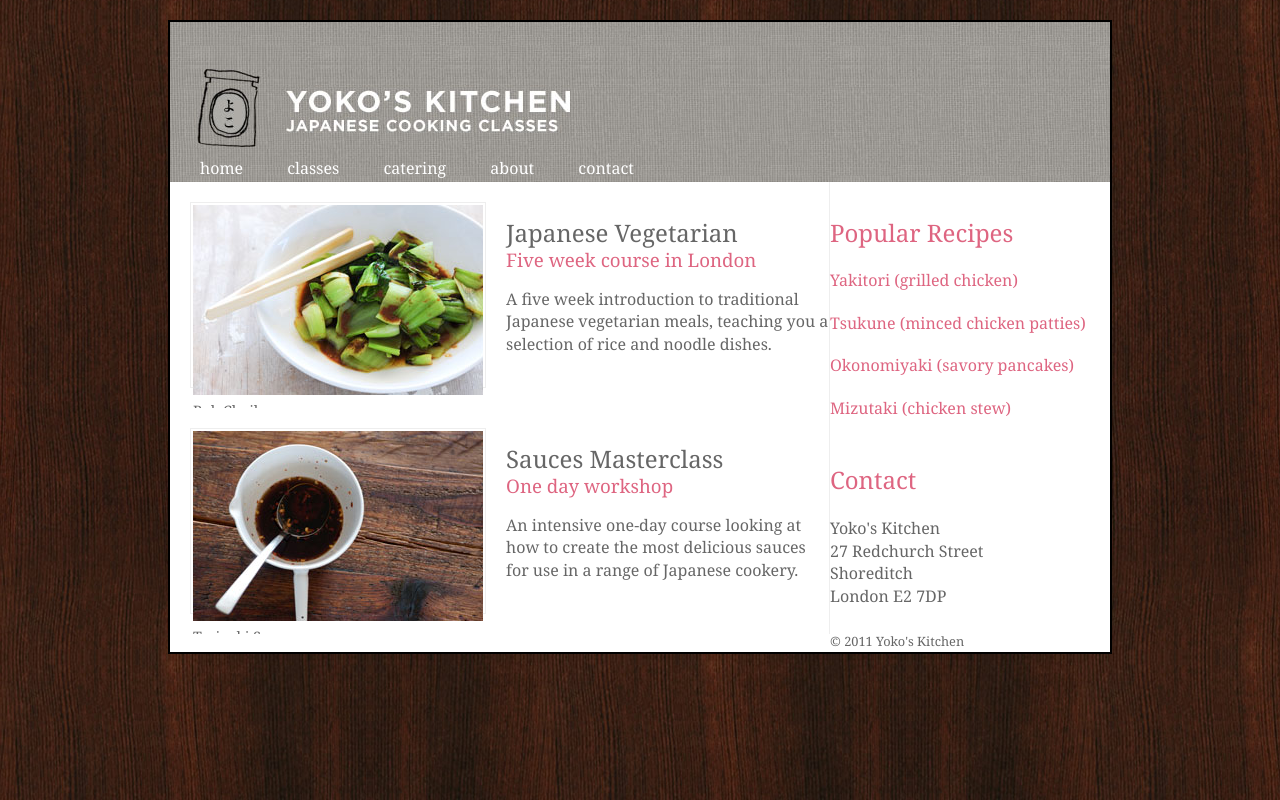
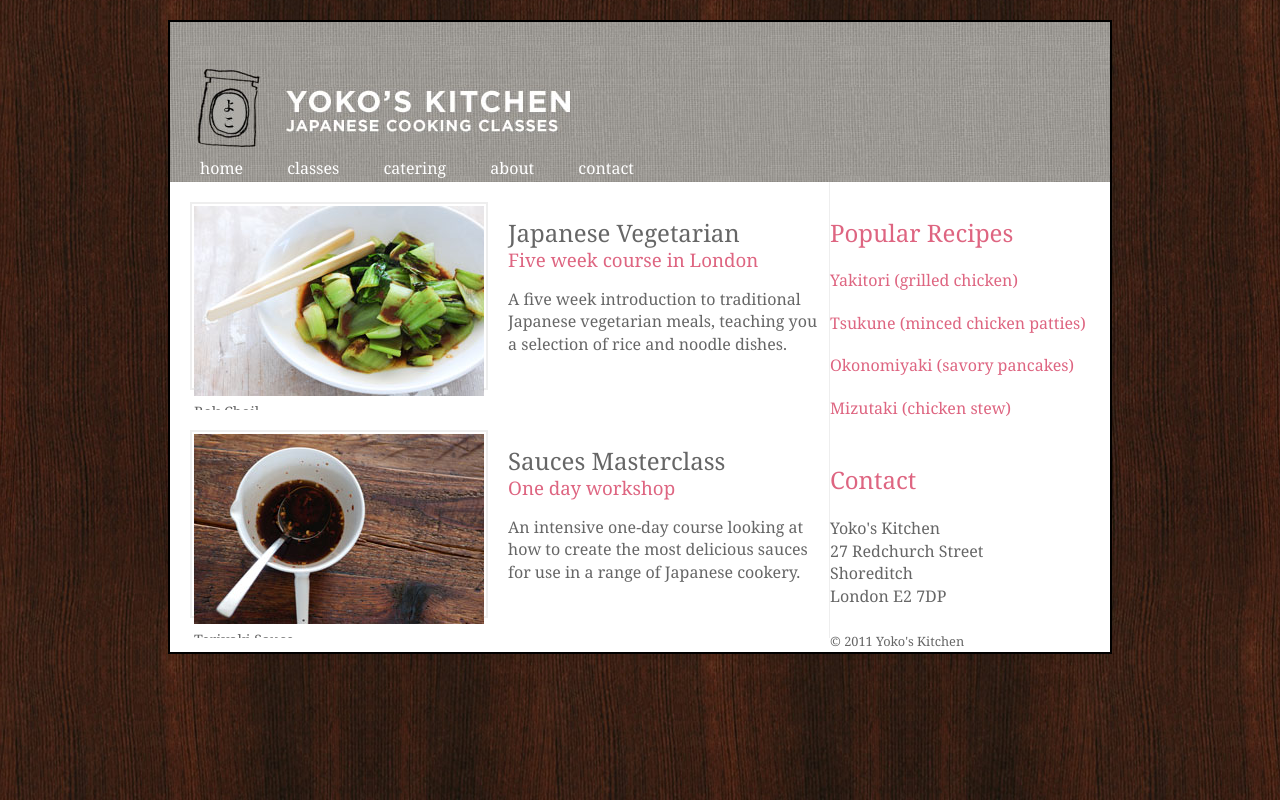
Before and after one commit to Huydzsss/test1, a plain HTML site: page index.html in a window 1280 px wide. Drawn offline with Linux system fonts and the light colour scheme.

Commit message:
change file

```diff
--- a/test.css
+++ b/test.css
@@ -112,5 +112,5 @@ section.kid {
         height: 180px;
         padding: 2px;
         margin: 20px;
-        border: 1px solid #eeeeee;
+        border: 2px solid #eeeeee;
     }
```
